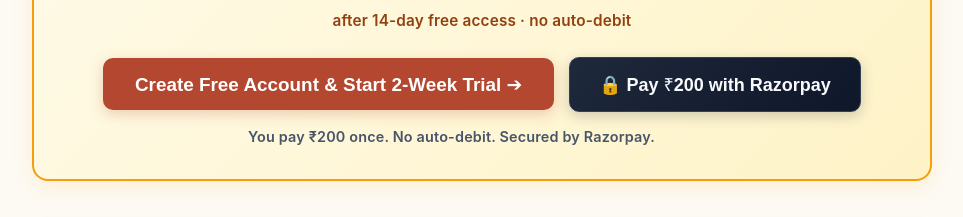
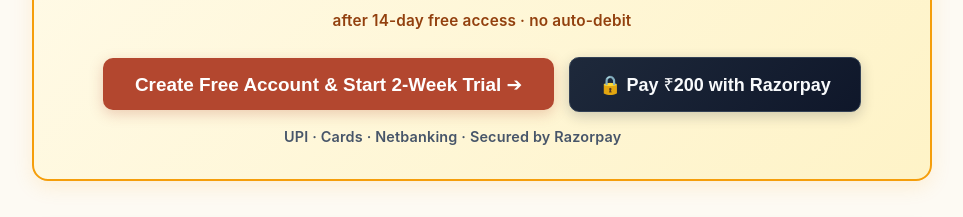
Before and after one commit to ashome16/sanskrit-teaching-web-app-from-beginner-to-advanced-, a React (Vite) app: page / in a window 1280 px wide. Shown: the part 8602-8819 px from the top of the page, without its empty margins (158-1121 px from the left). Built offline with nearby package versions, Linux system fonts and the light colour scheme; no server answers.

Commit message:
fix(ui): FAQ pricing trust — drop ₹200 repeat, show Razorpay UPI methods

```diff
--- a/src/components/FAQSection.tsx
+++ b/src/components/FAQSection.tsx
@@ -1,7 +1,7 @@
 import React, { useState } from 'react';
 import type { FAQItem } from '../types/auth';
 import { useAuthStore } from '../store/authStore';
-import { RAZORPAY_CTA_LABEL, RAZORPAY_TRUST_NOTICE } from '../utils/razorpayCheckout';
+import { RAZORPAY_CTA_LABEL } from '../utils/razorpayCheckout';
 import '../styles/faq-section.css';
 
 const FAQ_DATA: FAQItem[] = [
@@ -110,7 +110,7 @@ const FAQSection: React.FC<FAQSectionProps> = ({ onOpenRegister }) => {
               onClick={openPaymentModal}
             >
               {trialActive
-                ? `🎉 Trial active until ${trialEndsLabel} · Subscribe after trial`
+                ? `🎉 Trial active until ${trialEndsLabel} · Pay after trial`
                 : RAZORPAY_CTA_LABEL}
             </button>
             {!trialActive && (
@@ -118,7 +118,7 @@ const FAQSection: React.FC<FAQSectionProps> = ({ onOpenRegister }) => {
                 style={{
                   margin: 0,
                   flex: '1 1 16rem',
-                  maxWidth: '26rem',
+                  maxWidth: '22rem',
                   fontSize: '0.8rem',
                   color: '#475569',
                   lineHeight: 1.45,
@@ -126,7 +126,7 @@ const FAQSection: React.FC<FAQSectionProps> = ({ onOpenRegister }) => {
                   textAlign: 'left',
                 }}
               >
-                {RAZORPAY_TRUST_NOTICE}
+                UPI · Cards · Netbanking · Secured by Razorpay
               </p>
             )}
             {trialActive && (
```
